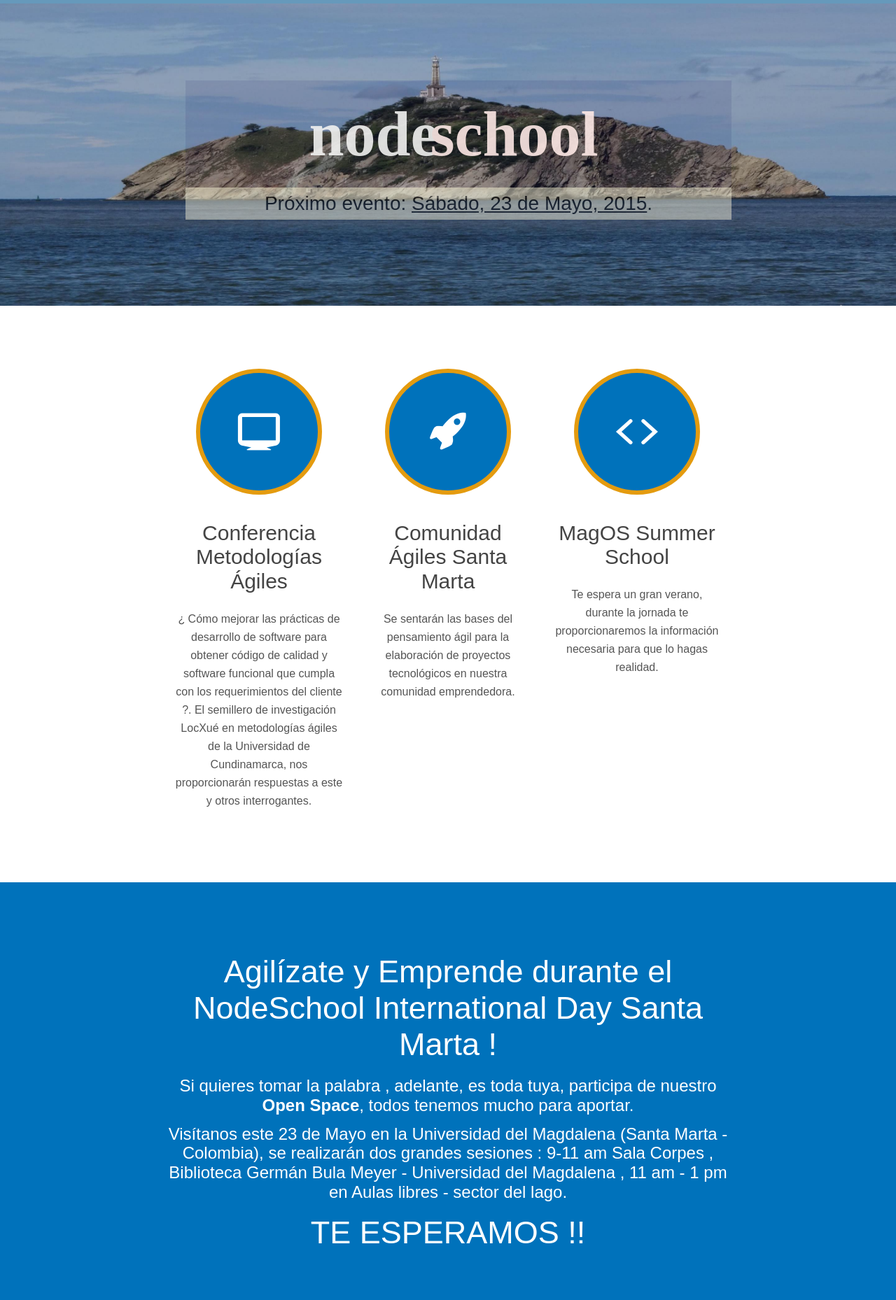
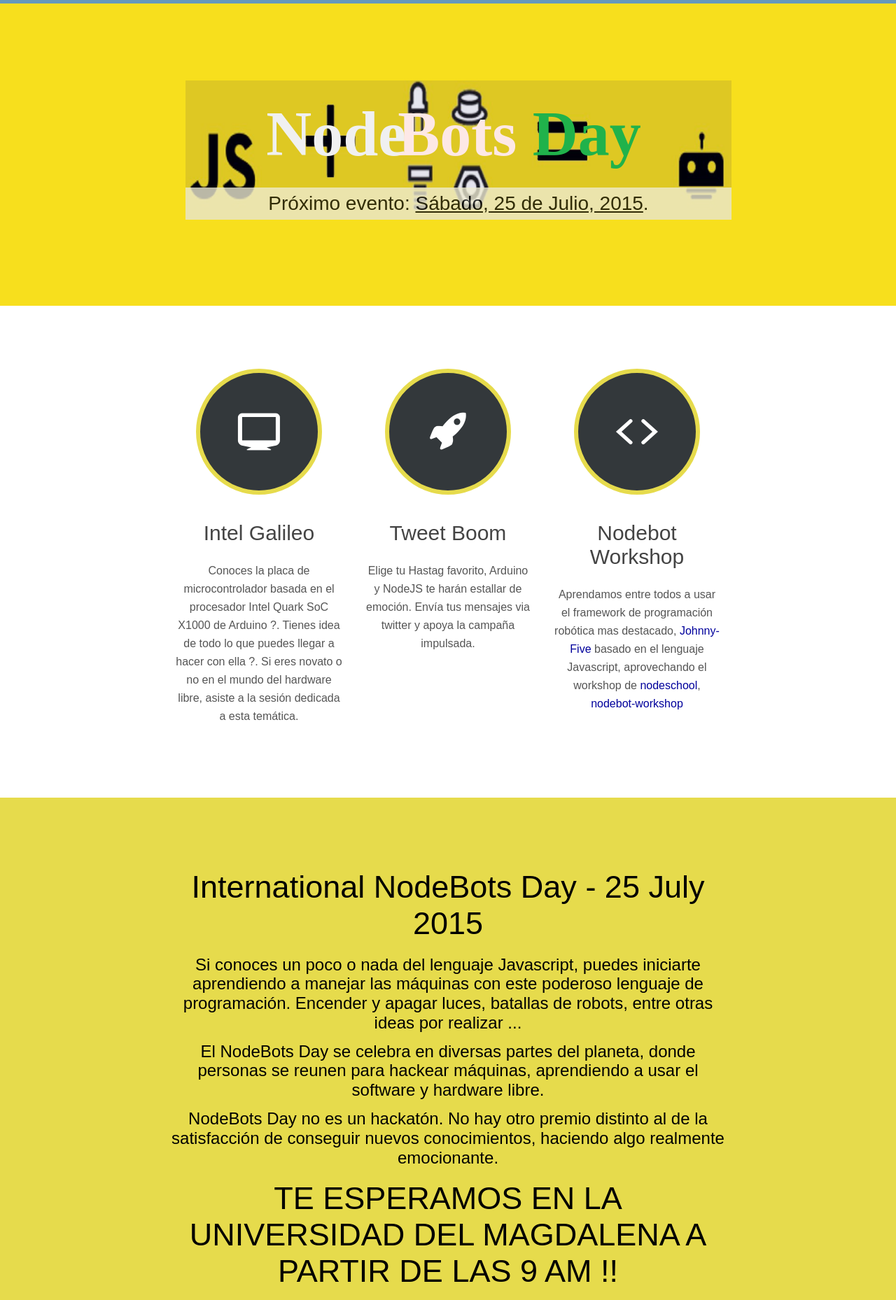
Before and after one commit to nodeschool/santamarta, a plain HTML site: page index.html in a window 1280 px wide. Shown: the top 1858 px of the page at 70% size. Drawn offline with Linux system fonts and the light colour scheme; a web font is replaced by a local one.

Commit message:
21/07/2015 23:48

```diff
--- a/css/custom.css
+++ b/css/custom.css
@@ -1,14 +1,14 @@
 /* overrides */
 
 .features-circle {
-  /*background-color: #f26b66;*/
-  background-color:  #0072bb;
-  border: 6px solid  #e49b0f;
+  /*#0072bb*/
+  background-color:   #33383B;
+  border: 6px solid  #E6DB4C;
 }
 
 .features-item:hover .features-circle {
-  background-color:  #00a86b;
-  border-color:  #1560bd;
+  background-color:  #E6DB4C;
+  border-color:  #33383B;
 }
 
 .logo span:first-child {
@@ -19,7 +19,7 @@
 .logo {
   color: rgb(253, 232, 230);
   white-space: nowrap;
-  opacity: 0.9;
+  opacity: 10.0;
 }
 
 .site-header {
@@ -29,8 +29,9 @@
   color: black;
 }
 
+/*#0072bb*/
 .section-signup {
-  background-color: #0072bb;
+  background-color:  #E6DB4C;
 }
 
 .site-header .logo {
@@ -54,10 +55,10 @@
 
 header { position: relative; }
 header .row { z-index: 2; position: relative; }
-.section-signup, .signup-subtitle { color: white; }
-.section-signup a { color: white; text-decoration: underline; }
+.section-signup, .signup-subtitle { color: black; }
+.section-signup a { color: black; text-decoration: underline; }
 
-.subheader { text-align: center; color: white; text-transform: uppercase; }
+.subheader { text-align: center; color: black; text-transform: uppercase; }
 .open-knowledge-foundation, .dat { width: 150px; float: right; }
 .dat { margin-right: 35px; position: relative; top: 20px; }
 
@@ -65,11 +66,11 @@
 
 .site-header {
   background-position: 52% -150px;
-  background-image: url("../img/morro.jpg");
+  background-image: url("../img/nodebots.png");
 }
 
 #subheadline{
-  opacity: 0.5;
+  opacity: 0.8;
 }
 
 #subheadline, #subheadline a {
--- a/index.html
+++ b/index.html
@@ -2,7 +2,7 @@
 <head>
 
   <meta charset="utf-8">
-  <title>Nodeschool International Day Santa Marta</title>
+  <title>NodeBots Day</title>
 
   <meta name="viewport" content="width=device-width, initial-scale=1.0, maximum-scale=1">
   <link href='http://fonts.googleapis.com/css?family=Droid+Sans+Mono' rel='stylesheet' type='text/css'>
@@ -18,13 +18,12 @@
     <div class="row">
 
       <div id="header" class="twelve columns header-intro-wrap fadeUpIn">
-        <h1 class="logo"> <span>node</span>school</h1>
+        <h1 class="logo"> <span>Node</span>Bots <span>Day</span></h1>
         <p id="subheadline">
-        Próximo evento: <a href="#">Sábado, 23 de Mayo, 2015</a>.
+        Próximo evento: <a href="#">Sábado, 25 de Julio, 2015</a>.
         </p>
 
         <div class="catch-errors-top"></div>
-      </div>
 
     </div>
   </header>
@@ -45,8 +44,8 @@
               <i class="icon-monitor"></i>
             </span>
           </span>
-          <h3>Conferencia Metodologías Ágiles</h3>
-          <p>¿ Cómo mejorar las prácticas de desarrollo de software para obtener código de calidad y software funcional que cumpla con los requerimientos del cliente ?. El semillero de investigación LocXué en metodologías ágiles de la Universidad de Cundinamarca, nos proporcionarán respuestas a este y otros interrogantes. </p>
+          <h3>Intel Galileo</h3>
+          <p>Conoces la placa de microcontrolador basada en el procesador Intel Quark SoC X1000 de Arduino ?. Tienes idea de todo lo que puedes llegar a hacer con ella ?. Si eres novato o no en el mundo del hardware libre, asiste a la sesión dedicada a esta temática. </p>
         </li>
 
 
@@ -56,8 +55,8 @@
               <i class="icon-rocket"></i>
             </span>
           </span>
-          <h3>Comunidad Ágiles Santa Marta</h3>
-          <p>Se sentarán las bases del pensamiento ágil para la elaboración de proyectos tecnológicos en nuestra comunidad emprendedora.</p>
+          <h3>Tweet Boom</h3>
+          <p>Elige tu Hastag favorito, Arduino y NodeJS te harán estallar de emoción. Envía tus mensajes via twitter y apoya la campaña impulsada.</p>
 
         </li>
 
@@ -67,8 +66,8 @@
               <i class="icon-code"></i>
             </span>
           </span>
-          <h3>MagOS Summer School</h3>
-          <p>Te espera un gran verano, durante la jornada te proporcionaremos la información necesaria para que lo hagas realidad.</p>
+          <h3>Nodebot Workshop</h3>
+          <p>Aprendamos entre todos a usar el framework de programación robótica mas destacado, <a href="https://github.com/rwaldron/johnny-five">Johnny-Five</a> basado en el lenguaje Javascript, aprovechando el workshop de <a href="http://nodeschool.io/">nodeschool</a>, <a href="https://github.com/tableflip/nodebot-workshop">nodebot-workshop</a> </p>
         </li>
 
       </ul>
@@ -81,14 +80,16 @@
     <section id="help" class="site-section section-signup">
       <div class="row">
         <div class="twelve columns animate-on-scroll" data-scrollanimation="fadeDownIn">
-          <h3 class="signup-title">Agilízate y Emprende durante el NodeSchool International Day Santa Marta !</h3>
+          <h3 class="signup-title">International NodeBots Day - 25 July 2015</h3>
           <!-- <h4 class="signup-subtitle">Want to have another NodeSchool in Berlin? Help planing it or show interest at GitHub.</h4> -->
 
-          <h4 class="signup-subtitle">Si quieres tomar la palabra , adelante, es toda tuya, participa de nuestro <strong>Open Space</strong>, todos tenemos mucho para aportar.</h4>
+          <h4 class="signup-subtitle">Si conoces un poco o nada del lenguaje Javascript, puedes iniciarte aprendiendo a manejar las máquinas con este poderoso lenguaje de programación. Encender y apagar luces, batallas de robots, entre otras ideas por realizar ...</h4>
 
-          <h4 class="signup-subtitle">Visítanos este 23 de Mayo en la Universidad del Magdalena (Santa Marta - Colombia), se realizarán dos grandes sesiones : 9-11 am Sala Corpes , Biblioteca Germán Bula Meyer - Universidad del Magdalena , 11 am  - 1 pm en Aulas libres - sector del lago. </h4>
+          <h4 class="signup-subtitle">El NodeBots Day se celebra en diversas partes del planeta, donde personas se reunen para hackear máquinas, aprendiendo a usar el software y hardware libre. </h4>
 
-          <h3 class="signup-title"> TE ESPERAMOS !! </h3>
+          <h4 class="signup-subtitle"> NodeBots Day no es un hackatón. No hay otro premio distinto al de la satisfacción de conseguir nuevos conocimientos, haciendo algo realmente emocionante.</h4>
+
+          <h3 class="signup-title"> TE ESPERAMOS EN LA UNIVERSIDAD DEL MAGDALENA A PARTIR DE LAS 9 AM !! </h3>
         </div>
       </div>
 
@@ -103,7 +104,7 @@
     <div class="row">
       <div class="twelve columns animate-on-scroll" data-scrollanimation="fadeDownIn">
 
-          <h3> <a target="_blank" href="https://www.eventbrite.com/e/nodeschool-santa-marta-2014-tickets-14415524221" title="Registro">REGÍSTRATE</a> PARA CONFIRMAR TU ASISTENCIA Y MODALIDAD DE PARTICIPACIÓN</h3>
+          <h3> <a target="_blank" href="#" title="Registro">REGÍSTRATE</a> PARA CONFIRMAR TU ASISTENCIA Y MODALIDAD DE PARTICIPACIÓN</h3>
 
           </p>
 
```
Also changed, not shown: css/gumby.css, img/nodebots.png (added).
